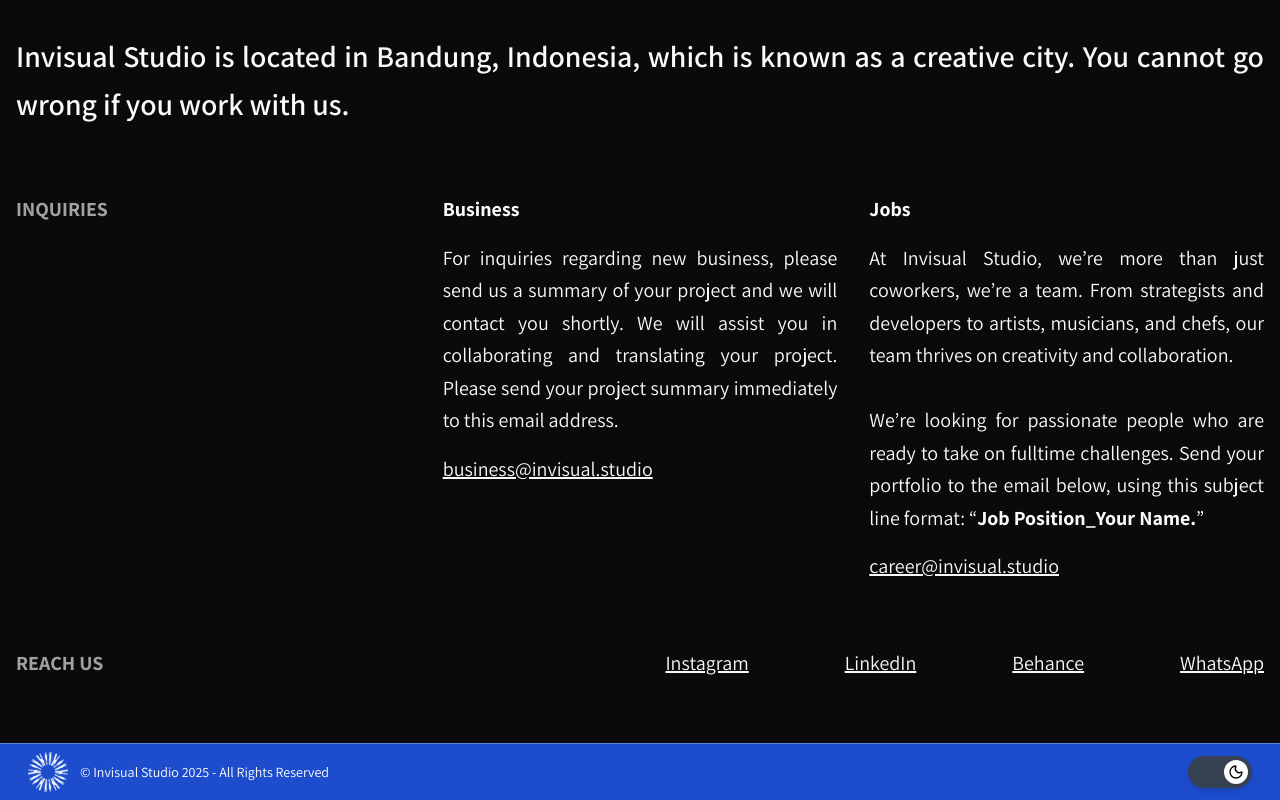
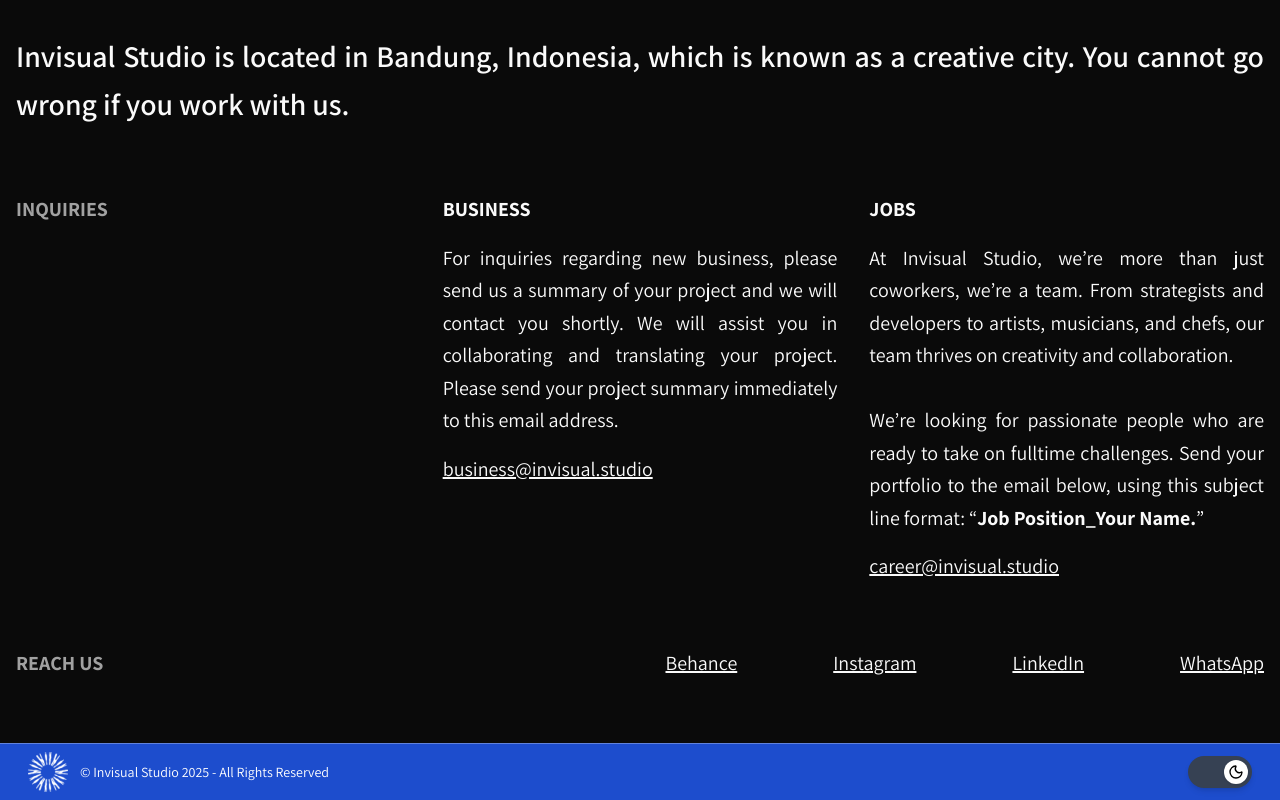
Before and after one commit to vanhallen28/invisual-project, a Next.js app: page /contact in a window 1280 px wide. Shown: the part 986-1786 px from the top of the page. Built offline with nearby package versions, Linux system fonts and the light colour scheme.

Commit message:
fixed about and contact

```diff
--- a/src/app/about/_components/services.tsx
+++ b/src/app/about/_components/services.tsx
@@ -10,8 +10,8 @@
             <div className="flex justify-between md:justify-center">
                 <div className="grid grid-cols-2 md:grid-cols-3 gap-8 md:gap-64 text-sm md:text-xl leading-relaxed">
                     <div>
-                        <h2 className="font-semibold text-muted-foreground mb-2">BRANDING</h2>
-                        <ul className="space-y-1">
+                        <h2 className="font-semibold text-muted-foreground mb-4">BRANDING</h2>
+                        <ul>
                             <li>Brand Research</li>
                             <li>Brand Plan</li>
                             <li>Brand Strategy</li>
@@ -25,8 +25,8 @@
                         </ul>
                     </div>
                     <div>
-                        <h2 className="font-semibold text-muted-foreground mb-2">GRAPHIC DESIGN</h2>
-                        <ul className="space-y-1">
+                        <h2 className="font-semibold text-muted-foreground mb-4">GRAPHIC DESIGN</h2>
+                        <ul>
                             <li>Key Visual Development</li>
                             <li>Environmental Design</li>
                             <li>Company Profile</li>
@@ -40,8 +40,8 @@
                         </ul>
                     </div>
                     <div>
-                        <h2 className="font-semibold text-muted-foreground mb-2">ILLUSTRATION</h2>
-                        <ul className="space-y-1">
+                        <h2 className="font-semibold text-muted-foreground mb-4">ILLUSTRATION</h2>
+                        <ul>
                             <li>Character / Mascot Design</li>
                             <li>Artwork Design</li>
                             <li>Comic Strip</li>
--- a/src/app/contact/_components/head-office.tsx
+++ b/src/app/contact/_components/head-office.tsx
@@ -4,7 +4,7 @@
     return (
         <section className="container mx-auto px-4">
             {/* Baris Head Office + alamat + kosong */}
-            <div className="text-sm md:text-xl grid grid-cols-2 md:grid-cols-3 gap-8 items-start text-justify leading-relaxed">
+            <div className="text-sm md:text-xl grid grid-cols-2 md:grid-cols-3 md:gap-8 items-start text-justify leading-relaxed">
                 {/* Kolom 1 */}
                 <h2 className="font-bold text-muted-foreground">HEAD OFFICE</h2>
 
--- a/src/app/contact/_components/inquiries.tsx
+++ b/src/app/contact/_components/inquiries.tsx
@@ -6,13 +6,14 @@
     return (
         <section className="container mx-auto px-4">
             {/* Baris Head Office + alamat + kosong */}
-            <div className="text-sm md:text-xl grid md:grid-cols-3 gap-8 items-start text-justify leading-relaxed">
+            <div className="text-sm md:text-xl grid grid-cols-2 md:grid-cols-3 md:gap-8 items-start text-justify leading-relaxed">
                 {/* Kolom 1 */}
                 <h2 className="font-bold text-muted-foreground">INQUIRIES</h2>
 
                 {/* Kolom 2 */}
                 <div>
-                    <h3 className="font-bold">Business</h3>
+                    <div>
+                        <h3 className="font-bold">BUSINESS</h3>
                         <p className="mt-4">
                             For inquiries regarding new business, please send us a summary of your project and we will contact you shortly. We will assist you in collaborating and translating your project. Please send your project summary immediately to this email address.
                         </p>
@@ -21,8 +22,21 @@
                             </Link>
                         </p>
                     </div>
-                <div>
-                    <h3 className="font-bold">Jobs</h3>
+                    <div className="mt-8 md:hidden">
+                        <h3 className="font-bold">JOBS</h3>
+                        <p className="mt-4">
+                            At Invisual Studio, we’re more than just coworkers, we’re a team. From strategists and developers to artists, musicians, and chefs, our team thrives on creativity and collaboration.
+                            We’re looking for passionate people who are ready to take on fulltime challenges. Send your portfolio to the email below, using this subject line format:
+                            “<b>Job Position_Your Name.</b>”
+                        </p>
+                        <p className="mt-4">
+                            <Link href="mailto:career@invisual.studio" className="underline hover:text-primary">career@invisual.studio
+                            </Link>
+                        </p>
+                    </div>
+                </div>
+                <div className="hidden md:block">
+                    <h3 className="font-bold">JOBS</h3>
                     <p className="mt-4">
                         At Invisual Studio, we’re more than just coworkers, we’re a team. From strategists and developers to artists, musicians, and chefs, our team thrives on creativity and collaboration.
                         <br />
--- a/src/app/contact/_components/reach-us.tsx
+++ b/src/app/contact/_components/reach-us.tsx
@@ -5,12 +5,19 @@
 export default function ReachUsSection() {
     return (
         <section className="container mx-auto px-4">
-            <div className="text-sm md:text-xl grid md:grid-cols-2 gap-8 items-start leading-relaxed">
+            <div className="text-sm md:text-xl grid grid-cols-2 md:gap-8 items-start leading-relaxed">
                 {/* Kolom 1 */}
                 <h2 className="font-bold text-muted-foreground">REACH US</h2>
 
                 {/* Kolom 2 */}
-                <div className="flex flex-col md:flex-row gap-6 md:gap-24 md:justify-end">
+                <div className="flex flex-col md:flex-row gap-4 md:gap-24 md:justify-end">
+                    <Link
+                        href="https://www.behance.net/invisualid"
+                        target="_blank"
+                        className="underline hover:text-primary"
+                    >
+                        Behance
+                    </Link>
                     <Link
                         href="https://www.instagram.com/invisual_studio"
                         target="_blank"
@@ -26,13 +33,6 @@
                         LinkedIn
                     </Link>
                     <Link
-                        href="https://www.behance.net/invisualid"
-                        target="_blank"
-                        className="underline hover:text-primary"
-                    >
-                        Behance
-                    </Link>
-                    <Link
                         href="https://wa.me/6282295555314"
                         target="_blank"
                         className="underline hover:text-primary"
```
Lines whose indentation alone changed are shown as unchanged.
